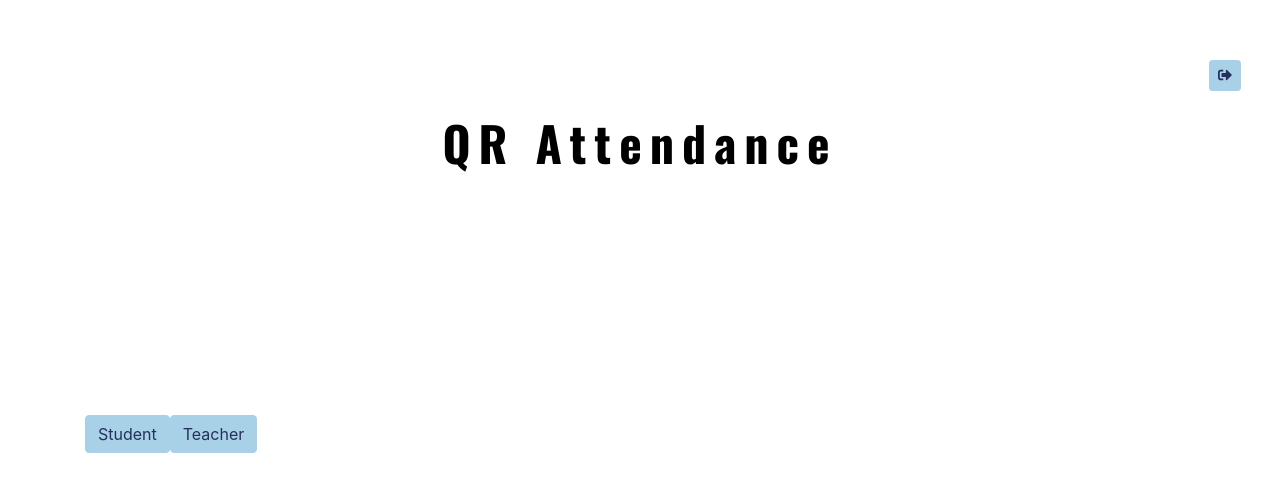
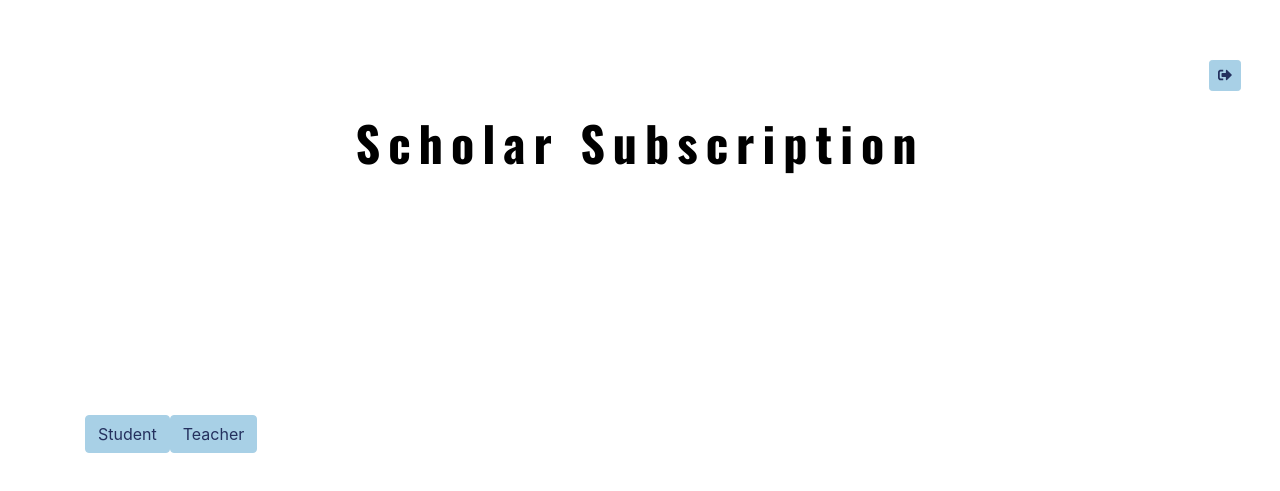
Before and after one commit to niku419/scholar-subscription, a React (Create React App) app: page / in a window 1280 px wide. Shown: the part 185-676 px from the top of the page. Built offline with nearby package versions, Linux system fonts and the light colour scheme; no server answers.

Commit message:
Update Main.jsx

```diff
--- a/src/scholar-subscription/Authcomponents/Main.jsx
+++ b/src/scholar-subscription/Authcomponents/Main.jsx
@@ -17,9 +17,9 @@ export default function Main() {
           role ==="teacher" && <Redirect to={'/plans'}/>
         )}
         <NavBar show={false}/>
-        <div className="heading breakpoint">
+        <div className="heading">
           <div className="react-heading">
-           QR Attendance
+           Scholar Subscription
           </div>
         </div>
       </Container>
```
